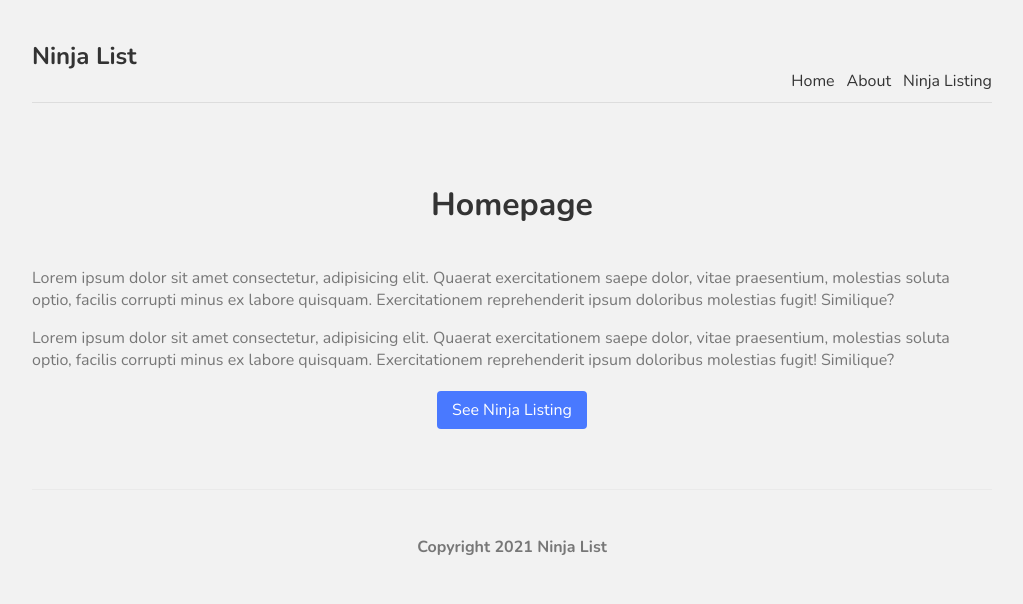
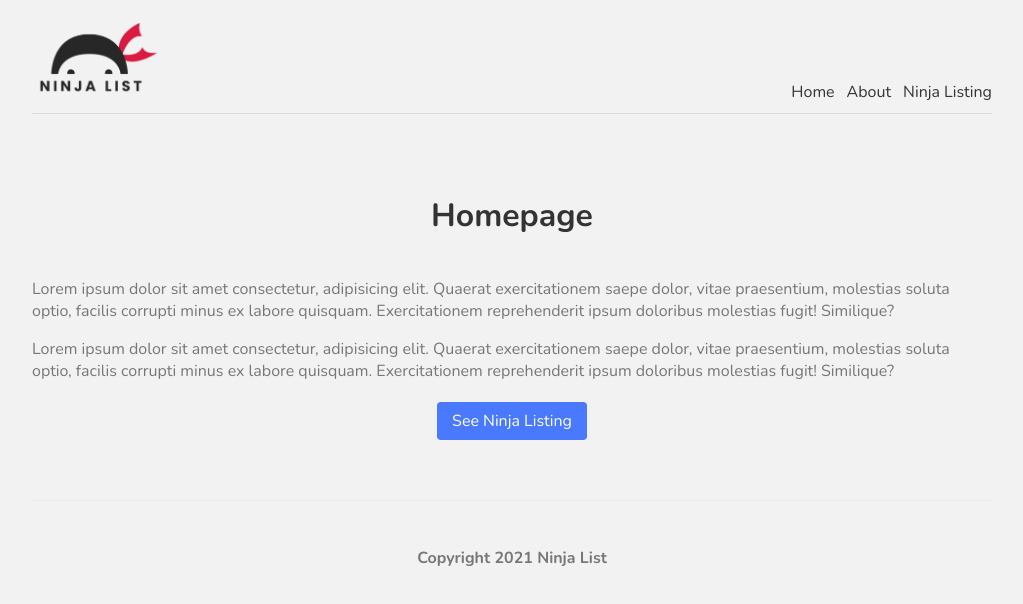
Before and after one commit to adipati27ma/Next-Ninjalist, a Next.js app: page / in a window 1280 px wide. Shown: the top 604 px of the page, without its empty margins (128-1151 px from the left). Built offline with nearby package versions, Linux system fonts and the light colour scheme.

Commit message:
using next image component to logo

```diff
--- a/components/Navbar.js
+++ b/components/Navbar.js
@@ -1,10 +1,11 @@
 import Link from 'next/link';
+import Image from 'next/image';
 
 const Navbar = () => {
   return (
     <nav>
       <div className="logo">
-        <h1>Ninja List</h1>
+        <Image src="/logo.png" alt="Ninja's Logo" width={128} height={77} />
       </div>
       <Link href="/">
         <a className="menu-bar">Home</a>
```
Also changed, not shown: public/logo.png (added).
